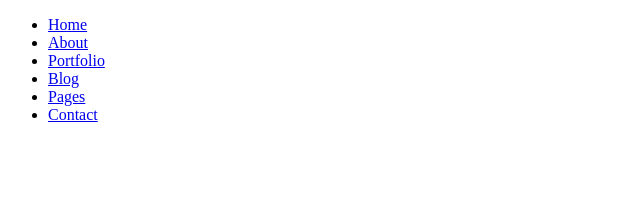
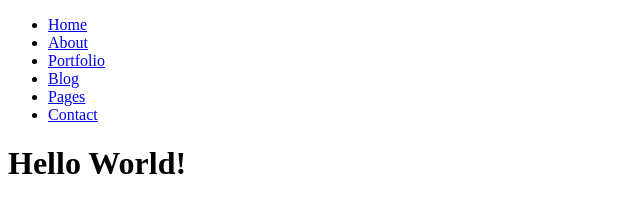
Before and after one commit to mdFahim-H/git, a plain HTML site: page index.html in a window 1280 px wide. Shown: the whole page, without its empty margins (0-640 px from the left). Drawn offline with Linux system fonts and the light colour scheme.

Commit message:
Update index.html

```diff
--- a/index.html
+++ b/index.html
@@ -10,6 +10,7 @@
     <link rel="stylesheet" href="assets/css/style.css">
 </head>
 <body>
+    <!-- navbar start -->
     <nav class="navbar">
         <div class="container-fluid">
             <div class="container">
@@ -24,7 +25,17 @@
             </div>
         </div>
     </nav>
+    <!-- navbar end -->
 
+    <!-- header start -->
+    <header>
+        <div class="container-fluid">
+            <div class="container">
+                <h1>Hello World!</h1>
+            </div>
+        </div>
+    </header>
+    <!-- header end -->
 
     <!-- default js -->
     <script src="assets/js/script.js"></script>
```
